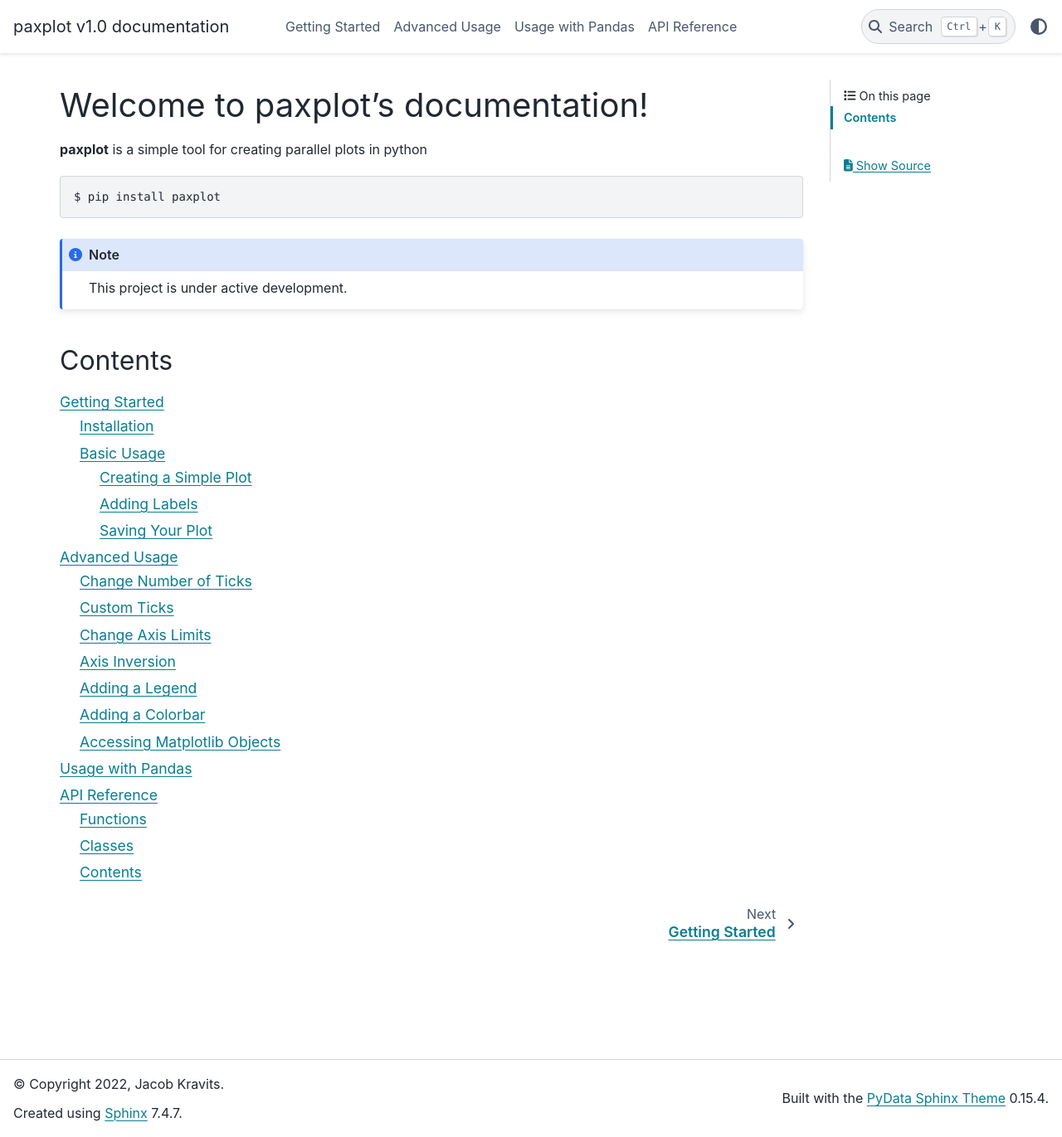
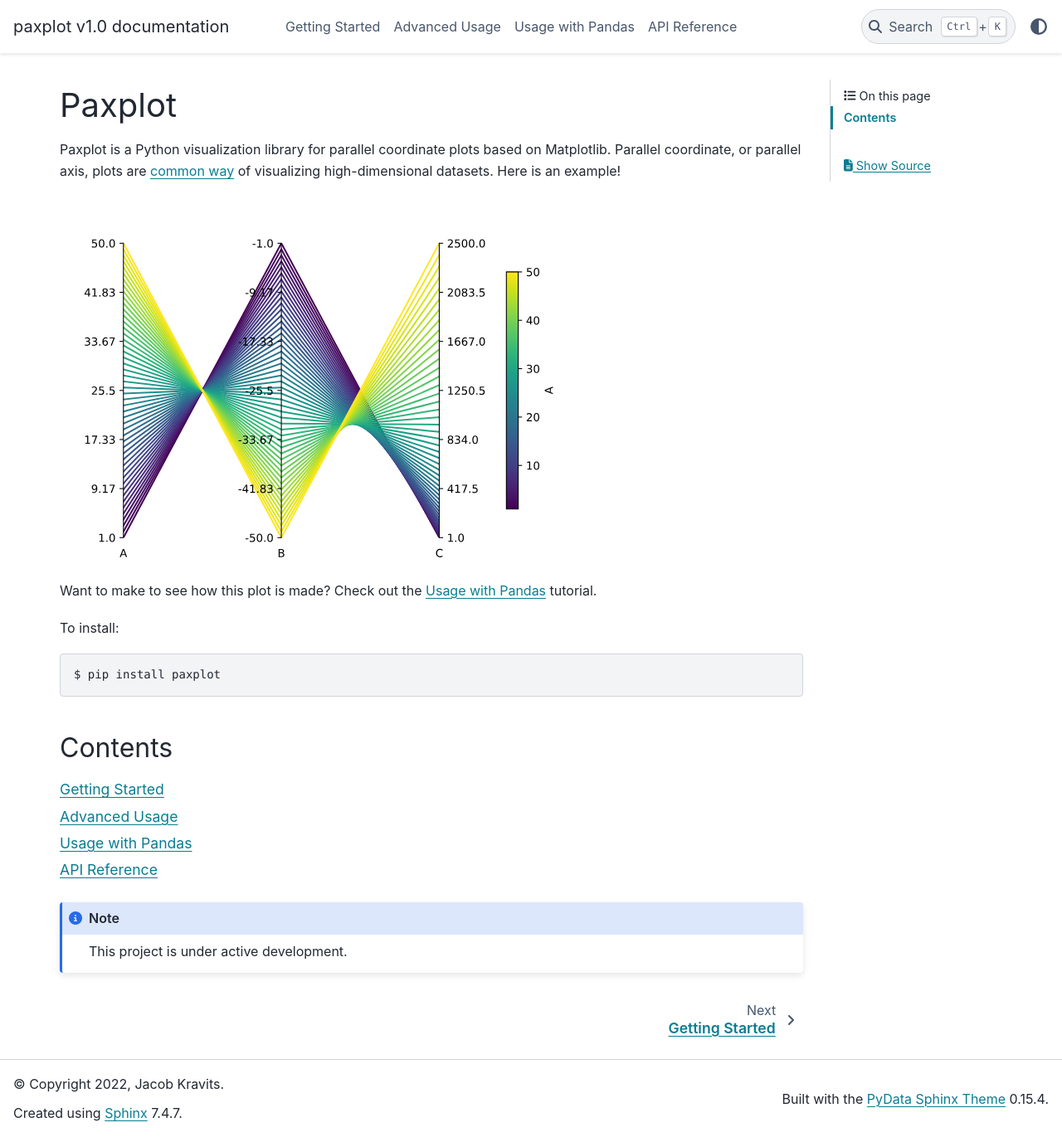
Before and after one commit to paxplot/paxplot, a Sphinx documentation site: the page built from docs/source/index.rst, in a window 1280 px wide and 1371 px high. Shown: the whole window at 83% size. Built offline with Sphinx 7.4.7 and the PyData theme 0.15.4, drawn with Linux system fonts in a browser that asks for light colours.

Commit message:
Make more informative homepage

```diff
--- a/docs/source/index.rst
+++ b/docs/source/index.rst
@@ -1,28 +1,29 @@
-.. paxplot documentation master file, created by
-   sphinx-quickstart on Wed Feb  2 19:43:13 2022.
-   You can adapt this file completely to your liking, but it should at least
-   contain the root `toctree` directive.
-
-Welcome to paxplot's documentation!
+Paxplot
 ===================================
 
-**paxplot** is a simple tool for creating parallel plots in python
+Paxplot is a Python visualization library for parallel coordinate plots based on Matplotlib. Parallel coordinate, or parallel axis, plots are `common way <https://en.wikipedia.org/wiki/Parallel_coordinates>`_ of visualizing high-dimensional datasets. Here is an example!
+
+.. image:: _static/pandas.svg
+
+Want to make to see how this plot is made? Check out the `Usage with Pandas <pandas_usage.html>`_ tutorial.
+
+To install:
 
 .. code-block:: console
 
    $ pip install paxplot
 
-.. note::
-
-   This project is under active development.
-
-
 Contents
 --------
 
 .. toctree::
+   :maxdepth: 1
 
    getting_started
    advanced_usage
    pandas_usage
    api
+
+.. note::
+
+   This project is under active development.
```
